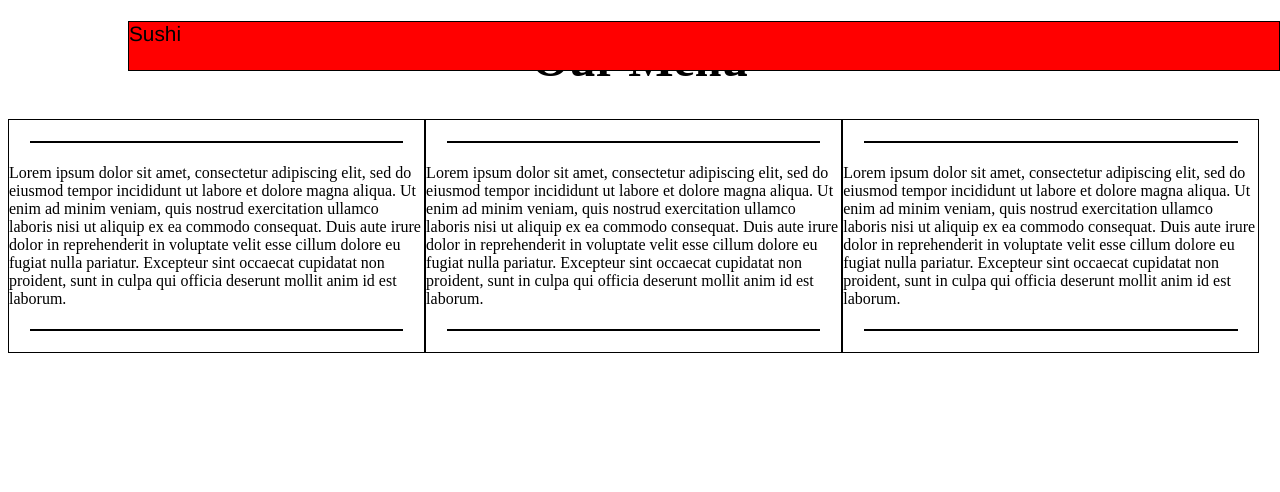
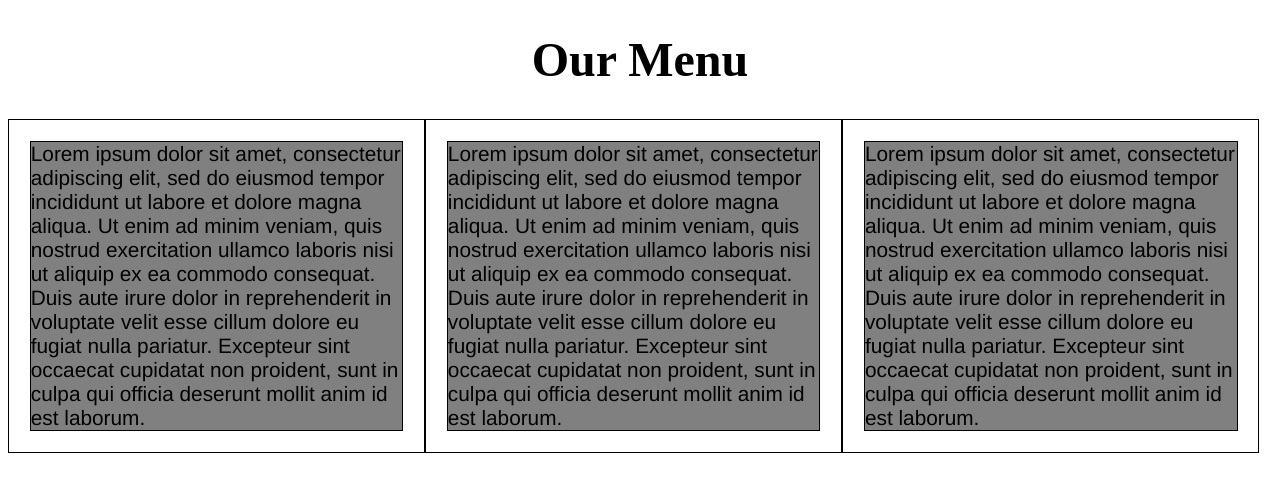
Before and after one commit to Harsini23/coursera--test, a plain HTML site: page site/index.html in a window 1280 px wide. Drawn offline with Linux system fonts and the light colour scheme.

Commit message:
My First page.

```diff
--- a/site/index.html
+++ b/site/index.html
@@ -6,15 +6,12 @@
 </head>
 <body>
 	<h1>Our Menu</h1>
-	<div class="row" >
-		<div class="col-lg-4 col-md-6" ><p id="container">
-			<p id="p1"> Chicken</p>
+	<div class="row">
+		<div class="col-lg-4 col-md-6" ><p >
 			Lorem ipsum dolor sit amet, consectetur adipiscing elit, sed do eiusmod tempor incididunt ut labore et dolore magna aliqua. Ut enim ad minim veniam, quis nostrud exercitation ullamco laboris nisi ut aliquip ex ea commodo consequat. Duis aute irure dolor in reprehenderit in voluptate velit esse cillum dolore eu fugiat nulla pariatur. Excepteur sint occaecat cupidatat non proident, sunt in culpa qui officia deserunt mollit anim id est laborum.</p></div>
-		<div class="col-lg-4 col-md-6"><p id="container">
-			<p id="p2">Beef</p>
+		<div class="col-lg-4 col-md-6"><p >
 			Lorem ipsum dolor sit amet, consectetur adipiscing elit, sed do eiusmod tempor incididunt ut labore et dolore magna aliqua. Ut enim ad minim veniam, quis nostrud exercitation ullamco laboris nisi ut aliquip ex ea commodo consequat. Duis aute irure dolor in reprehenderit in voluptate velit esse cillum dolore eu fugiat nulla pariatur. Excepteur sint occaecat cupidatat non proident, sunt in culpa qui officia deserunt mollit anim id est laborum.</p></div>
-		<div class="col-lg-4 "><p id="container">
-			<p id="p3">Sushi</p>
+		<div class="col-lg-4 "><p>
 			Lorem ipsum dolor sit amet, consectetur adipiscing elit, sed do eiusmod tempor incididunt ut labore et dolore magna aliqua. Ut enim ad minim veniam, quis nostrud exercitation ullamco laboris nisi ut aliquip ex ea commodo consequat. Duis aute irure dolor in reprehenderit in voluptate velit esse cillum dolore eu fugiat nulla pariatur. Excepteur sint occaecat cupidatat non proident, sunt in culpa qui officia deserunt mollit anim id est laborum.</p></div>
 	</div>
 
```
